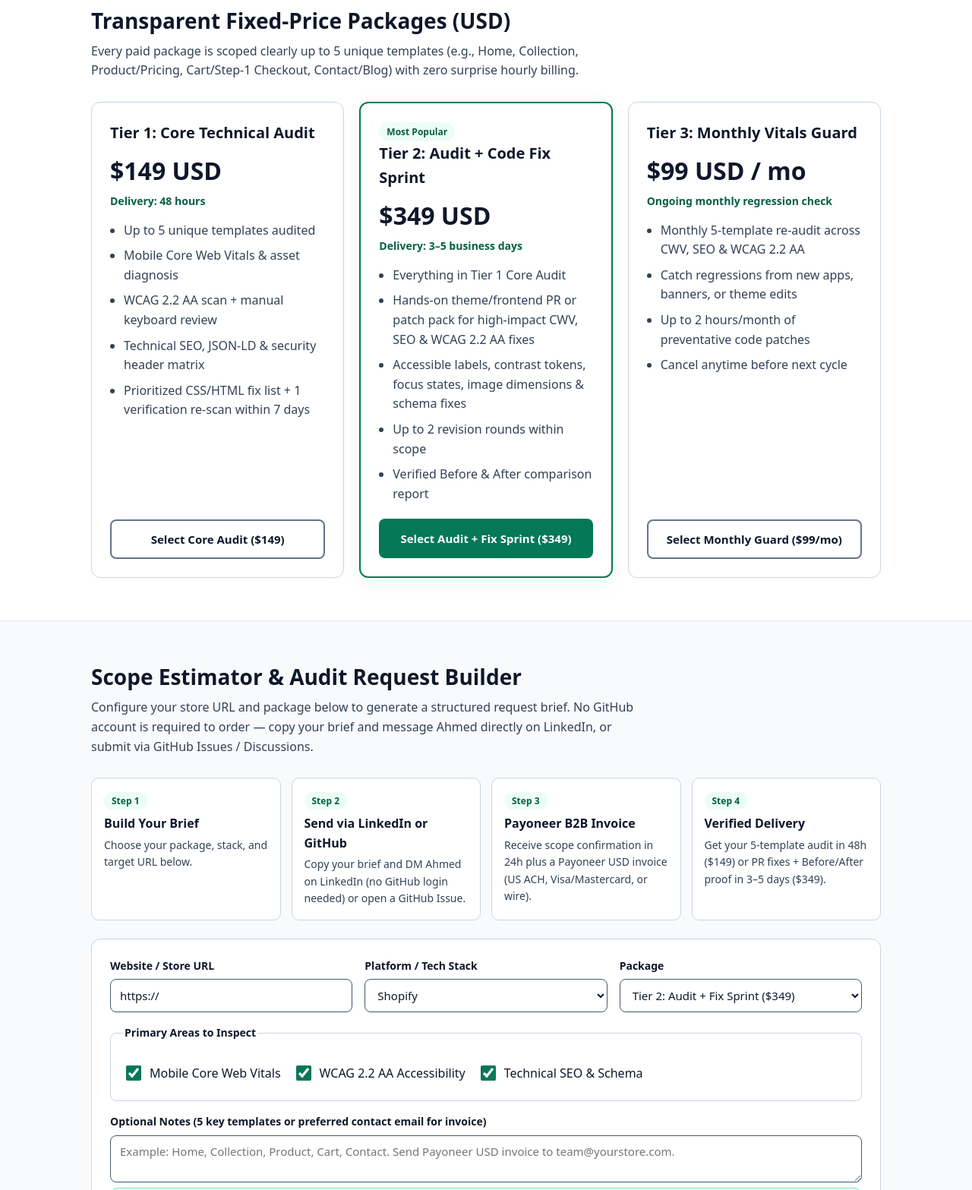
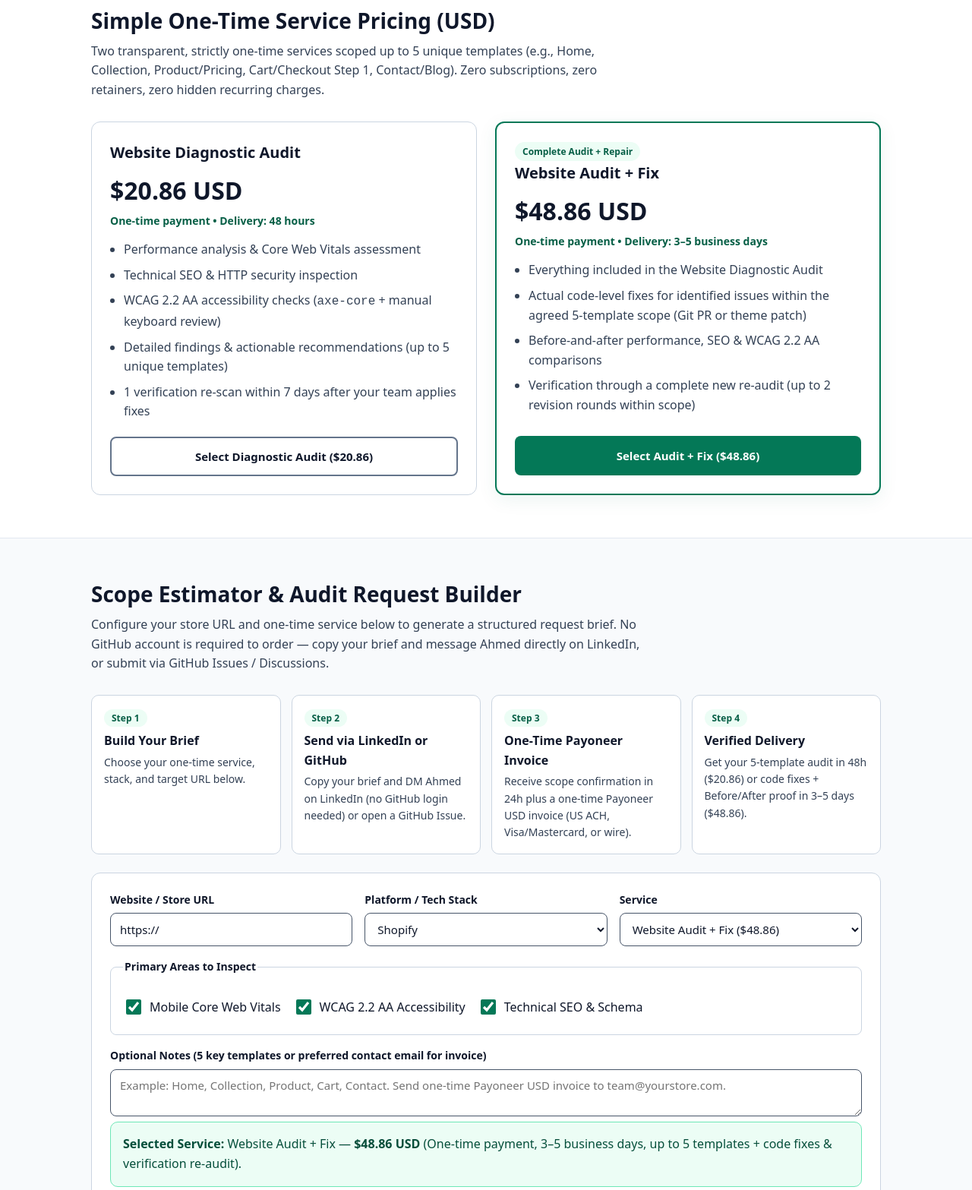
Before and after one commit to ahmed62001/vitalsscout, a website: page docs/index.html in a window 1280 px wide. Shown: the part 1540-3107 px from the top of the page at 76% size. Drawn offline with Linux system fonts and the light colour scheme.

Commit message:
feat: switch VitalsScout strictly to one-time services ($20.86 audit / $48.86 audit + fix) and remove monthly plans

```diff
--- a/docs/index.html
+++ b/docs/index.html
@@ -4,18 +4,18 @@
   <meta charset="utf-8" />
   <meta name="viewport" content="width=device-width, initial-scale=1" />
   <title>VitalsScout — Web Performance, Technical SEO &amp; WCAG 2.2 AA Audits</title>
-  <meta name="description" content="Fixed-price Core Web Vitals, Technical SEO, and WCAG 2.2 AA accessibility audits and hands-on code fixes for indie e-commerce stores and B2B SaaS." />
+  <meta name="description" content="One-time Core Web Vitals, Technical SEO, and WCAG 2.2 AA Website Diagnostic Audits ($20.86) and Audit + Code Fix Sprints ($48.86) for indie e-commerce stores and B2B SaaS." />
   <link rel="canonical" href="https://ahmed62001.github.io/vitalsscout/" />
   <meta property="og:type" content="website" />
   <meta property="og:title" content="VitalsScout — Speed, SEO & WCAG 2.2 AA Audits + Code Fixes" />
-  <meta property="og:description" content="Open-source diagnostic CLI + fixed-price 5-template audits ($149) and code remediation sprints ($349) for Shopify, WooCommerce, and B2B SaaS." />
+  <meta property="og:description" content="Open-source diagnostic CLI + one-time Website Diagnostic Audits ($20.86) and Website Audit + Fix Sprints ($48.86) for Shopify, WooCommerce, and B2B SaaS." />
   <meta property="og:url" content="https://ahmed62001.github.io/vitalsscout/" />
   <meta property="og:image" content="https://ahmed62001.github.io/vitalsscout/assets/og-card.jpg" />
   <script type="application/ld+json">
   {
     "@context": "https://schema.org",
     "@type": "Service",
-    "name": "VitalsScout Web Performance, Technical SEO & WCAG 2.2 AA Audit",
+    "name": "VitalsScout Website Diagnostic Audit & Code Fix",
     "provider": {
       "@type": "Person",
       "name": "Ahmed Mohamed"
@@ -25,14 +25,14 @@
     "offers": [
       {
         "@type": "Offer",
-        "name": "Core Technical Audit (5 Templates)",
-        "price": "149",
+        "name": "Website Diagnostic Audit (One-Time)",
+        "price": "20.86",
         "priceCurrency": "USD"
       },
       {
         "@type": "Offer",
-        "name": "Audit + Code Fix Sprint",
-        "price": "349",
+        "name": "Website Audit + Fix (One-Time)",
+        "price": "48.86",
         "priceCurrency": "USD"
       }
     ]
@@ -427,58 +427,42 @@
 
     <section id="pricing">
       <div class="container">
-        <h2>Transparent Fixed-Price Packages (USD)</h2>
+        <h2>Simple One-Time Service Pricing (USD)</h2>
         <p class="section-lead">
-          Every paid package is scoped clearly up to 5 unique templates (e.g., Home, Collection, Product/Pricing, Cart/Step-1 Checkout, Contact/Blog) with zero surprise hourly billing.
+          Two transparent, strictly one-time services scoped up to 5 unique templates (e.g., Home, Collection, Product/Pricing, Cart/Checkout Step 1, Contact/Blog). Zero subscriptions, zero retainers, zero hidden recurring charges.
         </p>
 
-        <div class="grid-3">
+        <div class="grid-2">
           <article class="card">
             <div>
-              <h3>Tier 1: Core Technical Audit</h3>
-              <p class="price-tag">$149 USD</p>
-              <p class="sla">Delivery: 48 hours</p>
+              <h3>Website Diagnostic Audit</h3>
+              <p class="price-tag">$20.86 USD</p>
+              <p class="sla">One-time payment &bull; Delivery: 48 hours</p>
               <ul class="clean">
-                <li>Up to 5 unique templates audited</li>
-                <li>Mobile Core Web Vitals &amp; asset diagnosis</li>
-                <li>WCAG 2.2 AA scan + manual keyboard review</li>
-                <li>Technical SEO, JSON-LD &amp; security header matrix</li>
-                <li>Prioritized CSS/HTML fix list + 1 verification re-scan within 7 days</li>
+                <li>Performance analysis &amp; Core Web Vitals assessment</li>
+                <li>Technical SEO &amp; HTTP security inspection</li>
+                <li>WCAG 2.2 AA accessibility checks (<code>axe-core</code> + manual keyboard review)</li>
+                <li>Detailed findings &amp; actionable recommendations (up to 5 unique templates)</li>
+                <li>1 verification re-scan within 7 days after your team applies fixes</li>
               </ul>
             </div>
-            <a class="btn btn-secondary-light" href="#request" data-select-tier="tier1">Select Core Audit ($149)</a>
+            <a class="btn btn-secondary-light" href="#request" data-select-tier="audit">Select Diagnostic Audit ($20.86)</a>
           </article>
 
           <article class="card featured">
             <div>
-              <span class="badge badge-good">Most Popular</span>
-              <h3>Tier 2: Audit + Code Fix Sprint</h3>
-              <p class="price-tag">$349 USD</p>
-              <p class="sla">Delivery: 3–5 business days</p>
+              <span class="badge badge-good">Complete Audit + Repair</span>
+              <h3>Website Audit + Fix</h3>
+              <p class="price-tag">$48.86 USD</p>
+              <p class="sla">One-time payment &bull; Delivery: 3–5 business days</p>
               <ul class="clean">
-                <li>Everything in Tier 1 Core Audit</li>
-                <li>Hands-on theme/frontend PR or patch pack for high-impact CWV, SEO &amp; WCAG 2.2 AA fixes</li>
-                <li>Accessible labels, contrast tokens, focus states, image dimensions &amp; schema fixes</li>
-                <li>Up to 2 revision rounds within scope</li>
-                <li>Verified Before &amp; After comparison report</li>
+                <li>Everything included in the Website Diagnostic Audit</li>
+                <li>Actual code-level fixes for identified issues within the agreed 5-template scope (Git PR or theme patch)</li>
+                <li>Before-and-after performance, SEO &amp; WCAG 2.2 AA comparisons</li>
+                <li>Verification through a complete new re-audit (up to 2 revision rounds within scope)</li>
               </ul>
             </div>
-            <a class="btn btn-primary" href="#request" data-select-tier="tier2">Select Audit + Fix Sprint ($349)</a>
-          </article>
-
-          <article class="card">
-            <div>
-              <h3>Tier 3: Monthly Vitals Guard</h3>
-              <p class="price-tag">$99 USD / mo</p>
-              <p class="sla">Ongoing monthly regression check</p>
-              <ul class="clean">
-                <li>Monthly 5-template re-audit across CWV, SEO &amp; WCAG 2.2 AA</li>
-                <li>Catch regressions from new apps, banners, or theme edits</li>
-                <li>Up to 2 hours/month of preventative code patches</li>
-                <li>Cancel anytime before next cycle</li>
-              </ul>
-            </div>
-            <a class="btn btn-secondary-light" href="#request" data-select-tier="tier3">Select Monthly Guard ($99/mo)</a>
+            <a class="btn btn-primary" href="#request" data-select-tier="audit-fix">Select Audit + Fix ($48.86)</a>
           </article>
         </div>
       </div>
@@ -488,14 +472,14 @@
       <div class="container">
         <h2>Scope Estimator &amp; Audit Request Builder</h2>
         <p class="section-lead">
-          Configure your store URL and package below to generate a structured request brief. No GitHub account is required to order — copy your brief and message Ahmed directly on LinkedIn, or submit via GitHub Issues / Discussions.
+          Configure your store URL and one-time service below to generate a structured request brief. No GitHub account is required to order — copy your brief and message Ahmed directly on LinkedIn, or submit via GitHub Issues / Discussions.
         </p>
 
         <ol class="steps-grid" aria-label="How Ordering and Payment Works">
           <li class="step-card">
             <span class="step-num">Step 1</span>
             <h3>Build Your Brief</h3>
-            <p>Choose your package, stack, and target URL below.</p>
+            <p>Choose your one-time service, stack, and target URL below.</p>
           </li>
           <li class="step-card">
             <span class="step-num">Step 2</span>
@@ -504,13 +488,13 @@
           </li>
           <li class="step-card">
             <span class="step-num">Step 3</span>
-            <h3>Payoneer B2B Invoice</h3>
-            <p>Receive scope confirmation in 24h plus a Payoneer USD invoice (US ACH, Visa/Mastercard, or wire).</p>
+            <h3>One-Time Payoneer Invoice</h3>
+            <p>Receive scope confirmation in 24h plus a one-time Payoneer USD invoice (US ACH, Visa/Mastercard, or wire).</p>
           </li>
           <li class="step-card">
             <span class="step-num">Step 4</span>
             <h3>Verified Delivery</h3>
-            <p>Get your 5-template audit in 48h ($149) or PR fixes + Before/After proof in 3–5 days ($349).</p>
+            <p>Get your 5-template audit in 48h ($20.86) or code fixes + Before/After proof in 3–5 days ($48.86).</p>
           </li>
         </ol>
 
@@ -531,12 +515,11 @@
               </select>
             </div>
             <div>
-              <label class="field-label" for="package-tier">Package</label>
+              <label class="field-label" for="package-tier">Service</label>
               <select id="package-tier">
-                <option value="free">Free Snapshot ($0)</option>
-                <option value="tier1">Tier 1: Core Audit ($149)</option>
-                <option value="tier2" selected>Tier 2: Audit + Fix Sprint ($349)</option>
-                <option value="tier3">Tier 3: Monthly Guard ($99/mo)</option>
+                <option value="free">Free 1-Page Snapshot ($0)</option>
+                <option value="audit">Website Diagnostic Audit ($20.86)</option>
+                <option value="audit-fix" selected>Website Audit + Fix ($48.86)</option>
               </select>
             </div>
           </div>
@@ -552,11 +535,11 @@
 
           <div>
             <label class="field-label" for="notes">Optional Notes (5 key templates or preferred contact email for invoice)</label>
-            <textarea id="notes" rows="2" placeholder="Example: Home, Collection, Product, Cart, Contact. Send Payoneer USD invoice to team@yourstore.com."></textarea>
+            <textarea id="notes" rows="2" placeholder="Example: Home, Collection, Product, Cart, Contact. Send one-time Payoneer USD invoice to team@yourstore.com."></textarea>
           </div>
 
           <div class="estimate-box" id="estimate-summary" aria-live="polite">
-            <strong>Selected Scope:</strong> Tier 2: Audit + Code Fix Sprint — <strong>$349 USD</strong> (3–5 business days, up to 5 templates + PR fixes).
+            <strong>Selected Service:</strong> Website Audit + Fix — <strong>$48.86 USD</strong> (One-time payment, 3–5 business days, up to 5 templates + code fixes &amp; re-audit).
           </div>
 
           <label class="field-label" for="brief-output">Generated Request Brief (Preview)</label>
@@ -583,8 +566,12 @@
               <p>Overlay widgets inject surface scripts that often fail assistive technologies and regulatory enforcement (including EU EAA reviews). VitalsScout identifies and fixes underlying HTML semantics, form labels, contrast tokens, focus states, and target sizes directly in your codebase.</p>
             </details>
             <details>
+              <summary>Are there any monthly fees, subscriptions, or retainers?</summary>
+              <p>No. VitalsScout operates exclusively as a one-time service business. You pay once per Website Diagnostic Audit ($20.86) or Website Audit + Fix ($48.86) with zero recurring billing or ongoing commitments.</p>
+            </details>
+            <details>
               <summary>How do international payments work?</summary>
-              <p>B2B clients receive an official <strong>Payoneer Request a Payment</strong> invoice supporting US ACH bank debit, credit/debit cards, or local bank transfer (plus Fiverr marketplace escrow once our Fiverr gig is linked). Work starts once payment is verified.</p>
+              <p>B2B clients receive an official one-time <strong>Payoneer Request a Payment</strong> invoice supporting US ACH bank debit, credit/debit cards, or local bank transfer (plus Fiverr checkout once linked). Work starts once payment is verified.</p>
             </details>
           </div>
           <div>
@@ -624,10 +611,9 @@
       var BUSINESS_EMAIL = '';
       var FIVERR_URL = '';
       var TIER_MAP = {
-        free: { label: 'Free 1-Page Snapshot', price: '$0 USD', sla: 'Within 24 hours, 1 URL' },
-        tier1: { label: 'Tier 1: Core Technical Audit', price: '$149 USD', sla: '48 hours, up to 5 templates' },
-        tier2: { label: 'Tier 2: Audit + Code Fix Sprint', price: '$349 USD', sla: '3–5 business days, up to 5 templates + PR fixes' },
-        tier3: { label: 'Tier 3: Monthly Vitals Guard', price: '$99 USD/mo', sla: 'Monthly regression audit + 2h preventative fixes' }
+        free: { label: 'Free 1-Page Snapshot', price: '$0 USD', sla: 'One-time free diagnostic, within 24 hours, 1 URL' },
+        audit: { label: 'Website Diagnostic Audit', price: '$20.86 USD', sla: 'One-time payment, 48 hours, up to 5 templates' },
+        'audit-fix': { label: 'Website Audit + Fix', price: '$48.86 USD', sla: 'One-time payment, 3–5 business days, up to 5 templates + code fixes & verification re-audit' }
       };
 
       var urlInput = document.getElementById('site-url');
@@ -663,20 +649,20 @@
       }
 
       function updateBrief() {
-        var tier = TIER_MAP[tierSelect.value] || TIER_MAP.tier2;
+        var tier = TIER_MAP[tierSelect.value] || TIER_MAP['audit-fix'];
         var url = (urlInput.value || '').trim() || 'https://yourstore.com';
         var platform = platformSelect.value;
         var focuses = Array.from(document.querySelectorAll('input[name="focus"]:checked')).map(function (c) { return c.value; });
         var notes = (notesInput.value || '').trim() || 'None provided.';
 
-        summaryEl.innerHTML = '<strong>Selected Scope:</strong> ' + tier.label + ' — <strong>' + tier.price + '</strong> (' + tier.sla + ').';
+        summaryEl.innerHTML = '<strong>Selected Service:</strong> ' + tier.label + ' — <strong>' + tier.price + '</strong> (' + tier.sla + ').';
 
         var brief = [
           '## VitalsScout Audit Request',
           '- Website URL: ' + url,
           '- Platform: ' + platform,
-          '- Package: ' + tier.label + ' (' + tier.price + ')',
-          '- Turnaround SLA: ' + tier.sla,
+          '- Service: ' + tier.label + ' (' + tier.price + ')',
+          '- Terms & SLA: ' + tier.sla,
           '- Focus Areas: ' + (focuses.length ? focuses.join('; ') : 'General diagnostic'),
           '- Notes: ' + notes
         ].join('\n');
```
Also changed, not shown: docs/self-audit-report.html (+8 -8 lines), docs/terms.html (+8 -8 lines), .github/ISSUE_TEMPLATE/audit-request.md, README.md.
